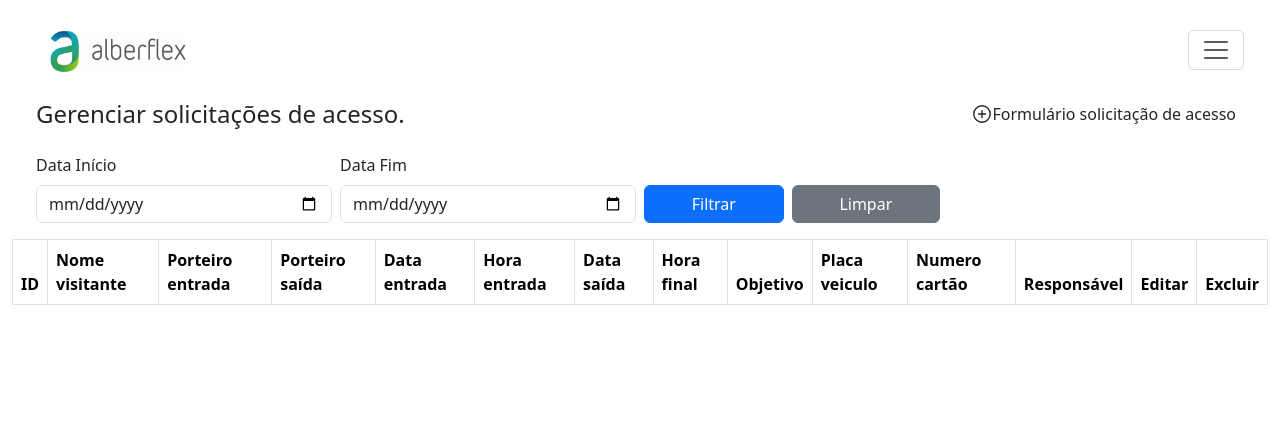
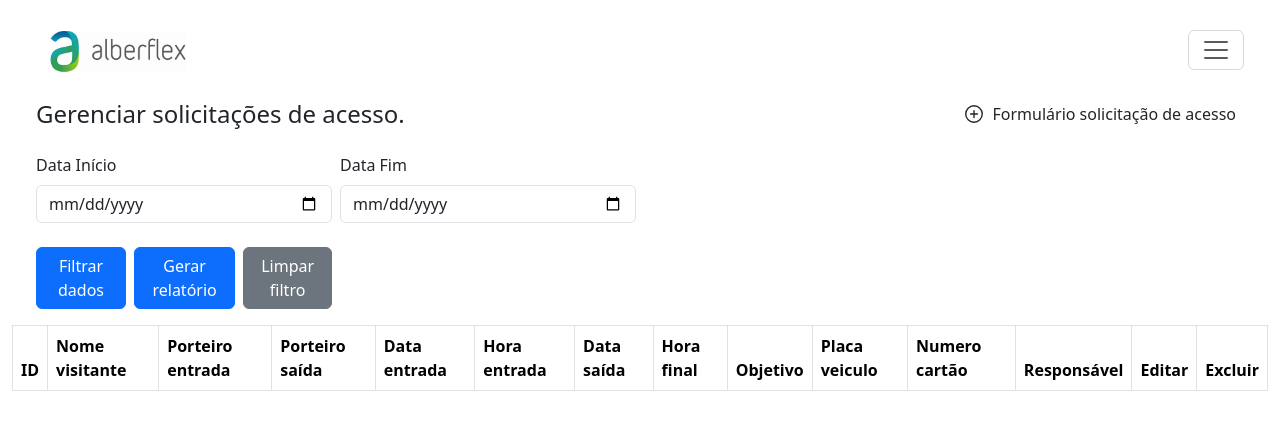
Before and after one commit to alberflex/frontend_centralseguranca, a React (Create React App) app: page /ControleAcesso in a window 1280 px wide. Shown: the top 430 px of the page. Built offline with nearby package versions, Linux system fonts and the light colour scheme.

Commit message:
alteracoes portaria

```diff
--- a/src/modelo/veiculo/visaoModeloVeiculo.ts
+++ b/src/modelo/veiculo/visaoModeloVeiculo.ts
@@ -10,8 +10,8 @@ export class VisaoModeloVeiculo {
         return await this.modeloVeiculo.deletarVeiculo(tokenJWT, id);
     }
 
-    async listarTodosVeiculos(tokenJWT: string): Promise<IVeiculo | null> {
-        return await this.modeloVeiculo.listarTodosVeiculos(tokenJWT);
+    async listarTodosVeiculos(tokenJWT: string, placa?: string): Promise<IVeiculo[] | null> {
+        return await this.modeloVeiculo.listarTodosVeiculos(tokenJWT, placa);
     }
 
     async listarVeiculosPorID(tokenJWT: string, id: number): Promise<IVeiculo | null> {
--- a/src/telas/app/gerenciarAcesso/gerenciarAcessos.tsx
+++ b/src/telas/app/gerenciarAcesso/gerenciarAcessos.tsx
@@ -22,17 +22,30 @@ export default function ControleAcesso() {
         dataFim,
         dataInicio,
         buscarAcessos,
-        limparFiltro
+        limparFiltro,
+        gerarPDF
     } = useVisaoControllerGerenciarAcessos();
 
     return (
         <Container fluid>
             <MenuSuperiorIniciar />
+
             <div className="d-flex flex-column flex-md-row justify-content-between px-4">
-                <h4 className="text-center text-md-start mb-3 mb-md-0">Gerenciar solicitações de acesso.</h4>
-                <div className="d-flex text-center px-2 mb-2 mb-md-0" onClick={vaiParaFormularioAcesso} style={{ display: 'flex', cursor: "pointer", alignItems: 'center', justifyContent: 'center' }}>
+                <h4 className="text-center text-md-start mb-3 mb-md-0">
+                    Gerenciar solicitações de acesso.
+                </h4>
+
+                <div
+                    className="d-flex text-center px-2 mb-2 mb-md-0"
+                    onClick={vaiParaFormularioAcesso}
+                    style={{
+                        cursor: "pointer",
+                        alignItems: "center",
+                        justifyContent: "center"
+                    }}
+                >
                     <IconeAdicionar size={22} />
-                    <span>Formulário solicitação de acesso</span>
+                    <span className="ms-2">Formulário solicitação de acesso</span>
                 </div>
             </div>
 
@@ -58,18 +71,42 @@ export default function ControleAcesso() {
                         />
                     </Form.Group>
                 </Col>
+            </Row>
 
+            <Row className="px-4 mt-3 mb-3 align-items-end g-2">
                 <Col xs={12} md={3} className="d-flex gap-2">
-                    <Button variant="primary" className="flex-fill" onClick={() => buscarAcessos(dataInicio, dataFim)}>
-                        Filtrar
+                    <Button
+                        variant="primary"
+                        className="flex-fill"
+                        onClick={() => buscarAcessos(dataInicio, dataFim)}
+                    >
+                        Filtrar dados
                     </Button>
-                    <Button variant="secondary" className="flex-fill" onClick={limparFiltro}>
-                        Limpar
+
+                    <Button
+                        variant="primary"
+                        className="flex-fill"
+                        onClick={gerarPDF}
+                    >
+                        Gerar relatório
+                    </Button>
+
+                    <Button
+                        variant="secondary"
+                        className="flex-fill"
+                        onClick={limparFiltro}
+                    >
+                        Limpar filtro
                     </Button>
                 </Col>
             </Row>
 
-            <Tabela colunas={colunasTabela} dados={acessos} aoDeletar={abrirConfirmacaoExclusao} aoEditar={selecionarAcesso} />
+            <Tabela
+                colunas={colunasTabela}
+                dados={acessos}
+                aoDeletar={abrirConfirmacaoExclusao}
+                aoEditar={selecionarAcesso}
+            />
 
             <GenericToast
                 show={toast.show}
@@ -81,6 +118,6 @@ export default function ControleAcesso() {
                     { label: "Cancelar", onClick: () => setToast({ ...toast, show: false }), variant: "danger" },
                 ]}
             />
-        </Container >
+        </Container>
     );
 }
--- a/src/telas/app/gerenciarAcesso/visaoControllerGerenciarAcessos.tsx
+++ b/src/telas/app/gerenciarAcesso/visaoControllerGerenciarAcessos.tsx
@@ -5,6 +5,10 @@ import { useAutenticacao } from '../../../contextos/useAutenticacao';
 import { IControleAcessoTabela } from '../../../interfaces/IControleAcesso';
 import { VisaoModeloSolicitacaoAcesso } from '../../../modelo/solicitacaoAcesso/visaoModeloSolicitacaoAcesso';
 import { ILayoutTabela } from '../../../componentes/tabelas/tabela';
+import { formatarDataISO } from '../../../utils/converteDataISO';
+import jsPDF from "jspdf";
+import "jspdf-autotable";
+import autoTable from "jspdf-autotable";
 
 export const useVisaoControllerGerenciarAcessos = () => {
     const { tokenJWT } = useAutenticacao();
@@ -29,6 +33,64 @@ export const useVisaoControllerGerenciarAcessos = () => {
             console.error("Erro ao buscar acessos:", error);
         }
     };
+
+    const gerarPDF = () => {
+        const doc = new jsPDF({ orientation: "landscape", unit: "mm", format: "a4" });
+        const pageWidth = doc.internal.pageSize.getWidth();
+
+        const titulo = "Relatório de Controle de Acessos";
+        doc.setFontSize(18);
+        const textWidth = doc.getTextWidth(titulo);
+        doc.text(titulo, (pageWidth - textWidth) / 2, 20);
+
+        const logoUrl = `${window.location.origin}/images/alberflex.png`;
+        const imgWidth = 40;
+        const imgHeight = 15;
+        const img = new Image();
+        img.src = logoUrl;
+        img.onload = () => {
+            doc.addImage(img, "PNG", pageWidth - imgWidth - 10, 5, imgWidth, imgHeight);
+
+            const colunas = [
+                "ID",
+                "Nome visitante",
+                "Porteiro entrada",
+                "Porteiro saída",
+                "Data entrada",
+                "Hora entrada",
+                "Data saída",
+                "Hora final",
+                "Placa veiculo",
+                "Numero cartão",
+                "Responsável",
+            ];
+
+            const linhas = acessos.map(d => [
+                d.id,
+                d.nomeVisitante,
+                d.nomePorteiroEntrada,
+                d.nomePorteiroSaida,
+                formatarDataISO(d.data_entrada),
+                d.hora_entrada,
+                d.data_saida,
+                formatarDataISO(d.hora_saida),
+                d.placaVeiculo,
+                d.numeroCartao,
+                d.responsavel
+            ]);
+
+            autoTable(doc, {
+                head: [colunas],
+                body: linhas,
+                startY: 30,
+                styles: { fontSize: 10 },
+                headStyles: { fillColor: [0, 123, 255], textColor: 255 }
+            });
+
+            doc.save("RelatorioControleAcesso.pdf");
+        };
+    };
+
 
     const limparFiltro = async () => {
         setDataInicio("");
@@ -104,6 +166,7 @@ export const useVisaoControllerGerenciarAcessos = () => {
         setDataFim,
         setDataInicio,
         buscarAcessos,
-        limparFiltro
+        limparFiltro,
+        gerarPDF
     }
 }
--- a/src/telas/app/gerenciarPonto/gerenciarPontos.tsx
+++ b/src/telas/app/gerenciarPonto/gerenciarPontos.tsx
@@ -69,6 +69,7 @@ export default function GerenciarPontos() {
                     </Form.Group>
                 </Col>
             </Row>
+
             <Row className="px-4 mt-3 mb-3 align-items-end g-2">
                 <Col xs={12} md={3} className="d-flex gap-2">
                 <Button variant="primary" className="flex-fill" onClick={() => buscarPontos(dataInicio, dataFim)}>
@@ -82,6 +83,8 @@ export default function GerenciarPontos() {
                     </Button>
                 </Col>
             </Row>
+
+
             <Tabela
                 colunas={colunasTabela}
                 dados={pontos}
--- a/src/telas/app/gerenciarSolicitacaoVeiculo/visaoControllerGerenciarSolicitacaoVeiculos.tsx
+++ b/src/telas/app/gerenciarSolicitacaoVeiculo/visaoControllerGerenciarSolicitacaoVeiculos.tsx
@@ -59,9 +59,19 @@ export const useVisaoControllerListagemSolicitacaoVeiculo = () => {
             doc.addImage(img, "PNG", pageWidth - imgWidth - 10, 5, imgWidth, imgHeight);
 
             const colunas = [
-                "ID", "Placa", "Data Solicitação", "Hora Saída", "Km Inicial",
-                "Data Chegada", "Hora Chegada", "Km Final", "Solicitante",
-                "Responsável", "Localização", "Porteiro Saída", "Porteiro Entrada"
+                "ID",
+                "Placa",
+                "Data Solicitação",
+                "Hora Saída",
+                "Km Inicial",
+                "Data Chegada",
+                "Hora Chegada",
+                "Km Final",
+                "Solicitante",
+                "Responsável",
+                "Localização",
+                "Porteiro Saída",
+                "Porteiro Entrada"
             ];
 
             const linhas = solicitacaoVeiculo.map(d => [
@@ -74,6 +84,7 @@ export const useVisaoControllerListagemSolicitacaoVeiculo = () => {
                 d.horario_chegada ? new Date(d.horario_chegada).toLocaleTimeString() : "",
                 d.km_final_veiculo || "",
                 d.nome_responsavel,
+                d.nome_responsavel_autorizacao,
                 d.localizacao,
                 d.nome_porteiro_saida,
                 d.nome_porteiro_entrada
--- a/src/telas/app/gerenciarVeiculos/gerenciarVeiculo.tsx
+++ b/src/telas/app/gerenciarVeiculos/gerenciarVeiculo.tsx
@@ -2,11 +2,28 @@ import { Container } from "react-bootstrap";
 import { useVisaoControllerGerenciarVeiculo } from "./visaoControllerGerenciarVeiculos";
 import { GenericToast } from "../../../componentes/toast/toast";
 import { EPapel } from "../../../enum/EPapel";
+import { Row, Col, Form, Button } from "react-bootstrap";
 import Tabela from "../../../componentes/tabelas/tabela";
 import MenuSuperiorIniciar from "../../../componentes/menus/menuSuperiorIniciar";
 
 export default function ListagemVeiculo() {
-    const { colunasTabela, veiculo, selecionarVeiculo, toast, setToast, abrirConfirmacaoExclusao, IconeAdicionar, vaiParaFormularioVeiculo, informacoesUsuario } = useVisaoControllerGerenciarVeiculo();
+    const {
+        colunasTabela,
+        veiculo,
+        selecionarVeiculo,
+        toast,
+        setToast,
+        abrirConfirmacaoExclusao,
+        IconeAdicionar,
+        vaiParaFormularioVeiculo,
+        informacoesUsuario,
+        buscarVeiculos,
+        gerarPDF,
+        limparFiltro,
+        placa,
+        setPlaca
+    } = useVisaoControllerGerenciarVeiculo();
+
     return (
         <Container fluid>
             <MenuSuperiorIniciar />
@@ -17,6 +34,29 @@ export default function ListagemVeiculo() {
                     <span>Formulário de veículo</span>
                 </div>
             </div>
+
+            <Row className="px-4 mt-3 mb-3 align-items-end g-2">
+                <Col xs={12} md={3}>
+                    <Form.Group>
+                        <Form.Label>Filtrar veiculo</Form.Label>
+                        <Form.Control
+                            type="text"
+                            placeholder="Filtrar veículo"
+                            value={placa}
+                            onChange={(texto) => setPlaca(texto.target.value)}
+                        />
+                    </Form.Group>
+                </Col>
+            </Row>
+
+            <Row className="px-4 mt-3 mb-3 align-items-end g-2">
+                <Col xs={12} md={3} className="d-flex gap-2">
+                    <Button variant="primary" className="flex-fill" onClick={() => buscarVeiculos(placa)}>Filtrar dados</Button>
+                    <Button variant="primary" className="flex-fill" onClick={gerarPDF}>Gerar relatório</Button>
+                    <Button variant="secondary" className="flex-fill" onClick={limparFiltro}>Limpar filtro</Button>
+                </Col>
+            </Row>
+
             <Tabela colunas={colunasTabela} dados={veiculo} aoDeletar={abrirConfirmacaoExclusao} aoEditar={selecionarVeiculo} podeDeletar={informacoesUsuario?.papel === EPapel.ADMINISTRADOR}
             />
             <GenericToast
--- a/src/telas/app/gerenciarVeiculos/visaoControllerGerenciarVeiculos.tsx
+++ b/src/telas/app/gerenciarVeiculos/visaoControllerGerenciarVeiculos.tsx
@@ -5,9 +5,13 @@ import { useEffect, useState } from "react";
 import { IVeiculo } from "../../../interfaces/IVeiculo";
 import { ILayoutTabela } from "../../../componentes/tabelas/tabela";
 import { IoAddCircleOutline } from "react-icons/io5";
+import jsPDF from "jspdf";
+import "jspdf-autotable";
+import autoTable from "jspdf-autotable";
 
 export const useVisaoControllerGerenciarVeiculo = () => {
     const [veiculo, setVeiculo] = useState<IVeiculo[]>([]);
+    const [placa, setPlaca] = useState<string>();
     const navegacao = useNavigate();
     const vaiParaFormularioVeiculo = () => { navegacao("/FormularioVeiculo") }
     const objVisaoModeloVeiculo = new VisaoModeloVeiculo();
@@ -15,10 +19,10 @@ export const useVisaoControllerGerenciarVeiculo = () => {
     const colunasTabela: ILayoutTabela<IVeiculo>[] = [{ key: 'id', label: 'ID' }, { key: 'placa', label: 'Placa' }, { key: 'modelo', label: 'Modelo' }, { key: 'km_atual', label: 'KM Atual' }];
     const IconeAdicionar = IoAddCircleOutline as unknown as React.FC<{ size?: number, className?: string; }>;
 
-    const buscarVeiculos = async () => {
+    const buscarVeiculos = async (placa?: string) => {
         if (!tokenJWT) return;
         try {
-            const informacoesVeiculo = await objVisaoModeloVeiculo.listarTodosVeiculos(tokenJWT);
+            const informacoesVeiculo = await objVisaoModeloVeiculo.listarTodosVeiculos(tokenJWT, placa);
             if (informacoesVeiculo && Array.isArray(informacoesVeiculo)) {
                 setVeiculo(informacoesVeiculo);
             } else {
@@ -27,6 +31,50 @@ export const useVisaoControllerGerenciarVeiculo = () => {
         } catch (error) {
             console.error("Erro ao buscar veiculos cadastrados:", error);
         }
+    };
+
+    const limparFiltro = async () => {
+        setPlaca("");
+        await buscarVeiculos();
+    };
+
+    const gerarPDF = () => {
+        const doc = new jsPDF({ orientation: "landscape", unit: "mm", format: "a4" });
+        const pageWidth = doc.internal.pageSize.getWidth();
+
+        const titulo = "Relatório de frota";
+        doc.setFontSize(18);
+        const textWidth = doc.getTextWidth(titulo);
+        doc.text(titulo, (pageWidth - textWidth) / 2, 20);
+
+        const logoUrl = `${window.location.origin}/images/alberflex.png`;
+        const imgWidth = 40;
+        const imgHeight = 15;
+
+        const img = new Image();
+        img.src = logoUrl;
+        img.onload = () => {
+            doc.addImage(img, "PNG", pageWidth - imgWidth - 10, 5, imgWidth, imgHeight);
+
+            const colunas = ["ID", "Placa", "Modelo", "KM Atual",];
+
+            const linhas = veiculo.map(d => [
+                d.id,
+                d.placa,
+                d.modelo,
+                d.km_atual,
+            ]);
+
+            autoTable(doc, {
+                head: [colunas],
+                body: linhas,
+                startY: 30,
+                styles: { fontSize: 10 },
+                headStyles: { fillColor: [0, 123, 255], textColor: 255 }
+            });
+
+            doc.save("RelatorioFrota.pdf");
+        };
     };
 
     const deletarVeiculo = async (id: number) => {
@@ -82,6 +130,10 @@ export const useVisaoControllerGerenciarVeiculo = () => {
         toast, setToast,
         abrirConfirmacaoExclusao,
         IconeAdicionar,
-        informacoesUsuario
+        informacoesUsuario,
+        buscarVeiculos,
+        gerarPDF,
+        limparFiltro,
+        placa, setPlaca
     }
 }
```
Also changed, not shown: src/modelo/veiculo/modeloVeiculo.ts (+8 -2 lines).
